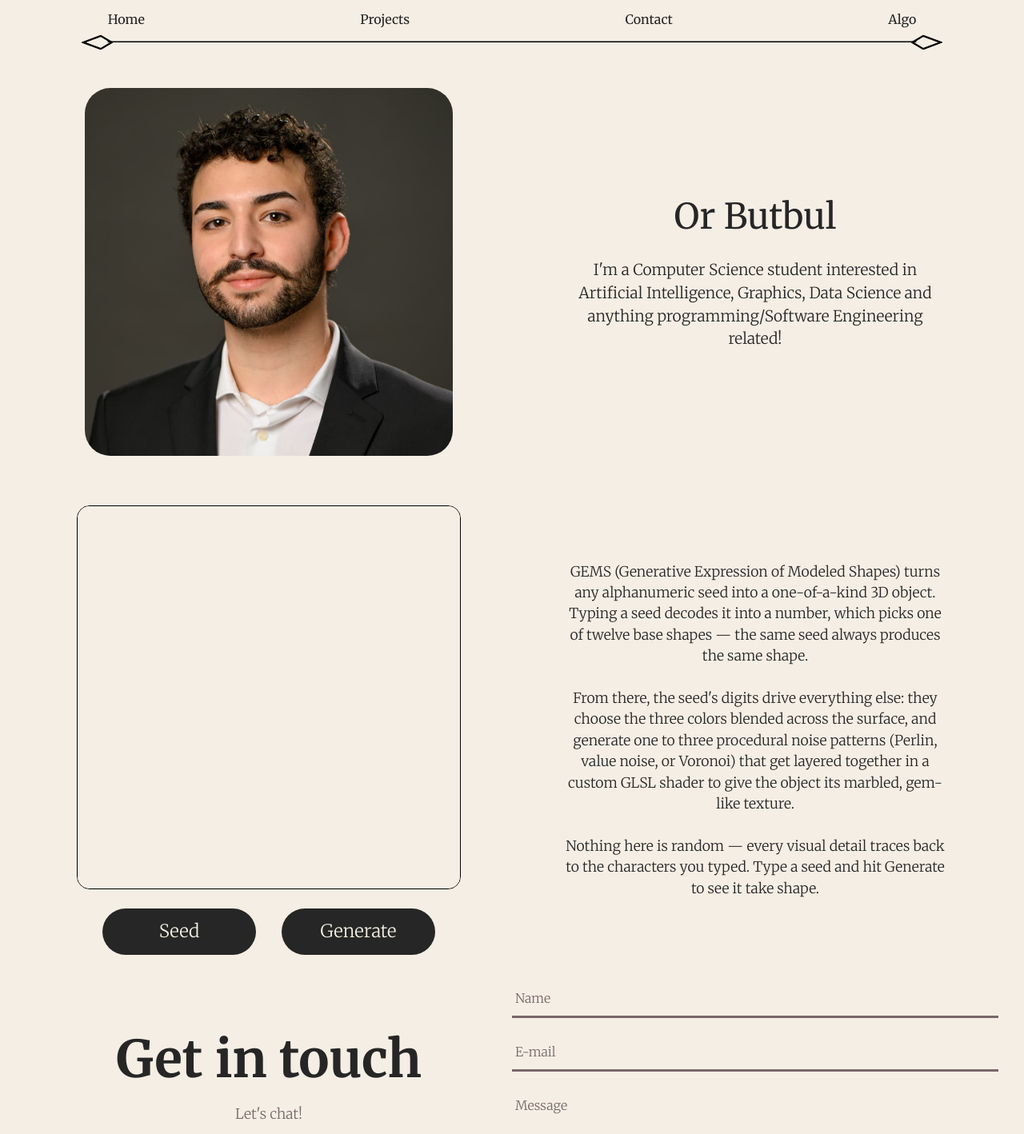
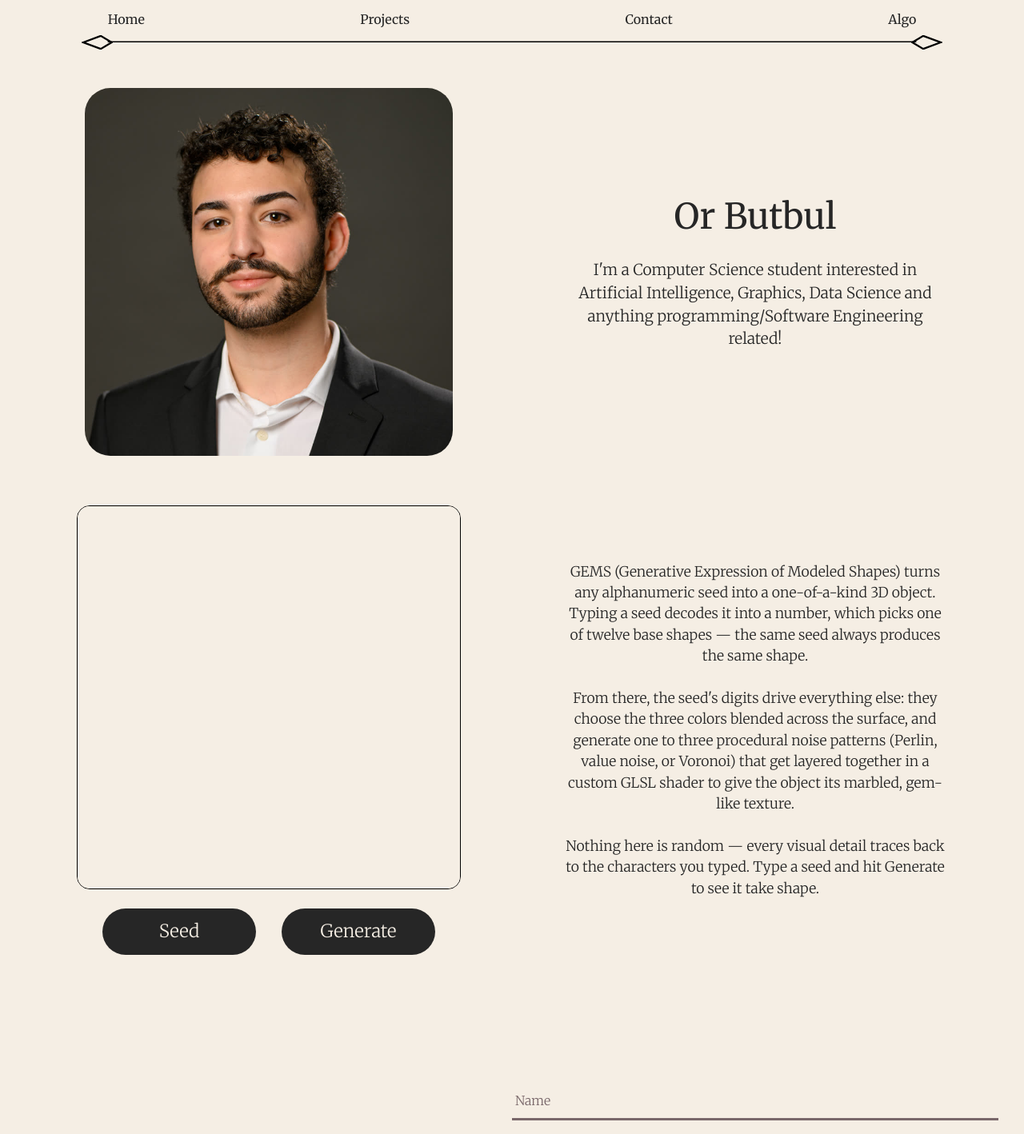
Before and after one commit to orbutbul/orbutbul-website, a React (Vite) app: page / in a window 1280 px wide. Shown: the top 1418 px of the page at 80% size. Built offline with nearby package versions, Linux system fonts and the light colour scheme; no server answers.

Commit message:
Widen the gap between Gems and Contact sections
Adds a page-break-lg variant (max(100px, 20vh)) used just between Gems and
Contact, leaving the other section breaks at their original 4vh.

```diff
--- a/src/App.jsx
+++ b/src/App.jsx
@@ -12,7 +12,7 @@ function HomePage() {
       <Hero />
       <div className="page-break" />
       <GemsSection />
-      <div className="page-break" />
+      <div className="page-break-lg" />
       <ContactSection />
     </>
   );
--- a/src/styles/index.css
+++ b/src/styles/index.css
@@ -204,6 +204,9 @@ body {
 }
 .page-break {
   height: 4vh;
+}
+.page-break-lg {
+  height: max(100px, 20vh);
 }
 .algo {
   min-height: 50vh;
```
